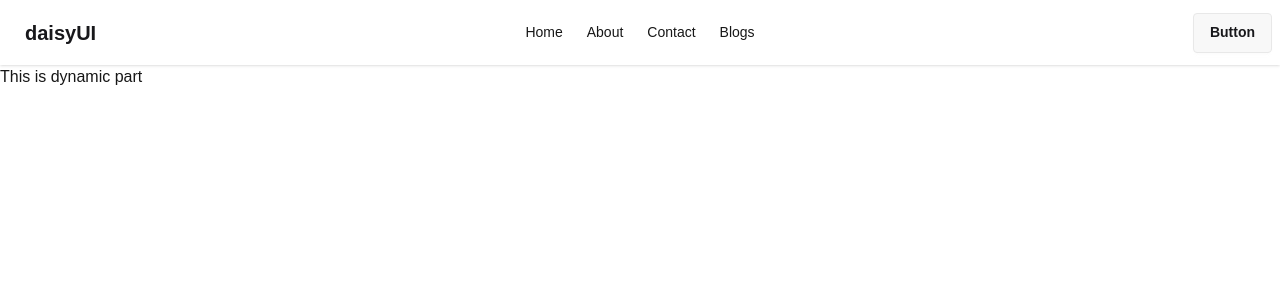
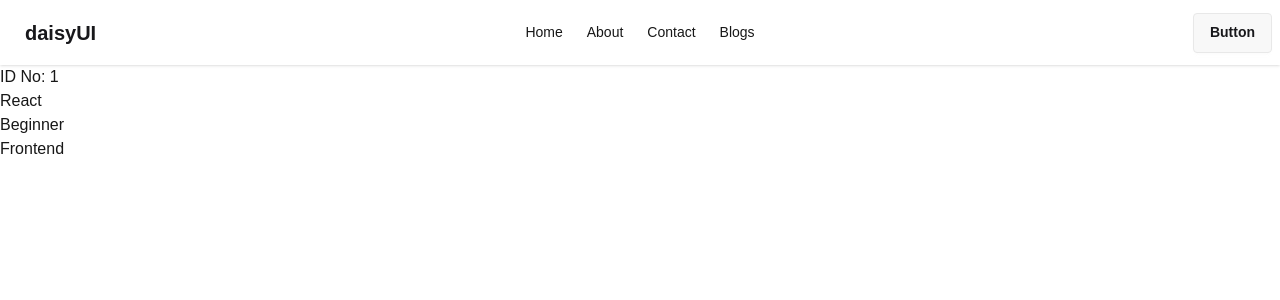
Before and after one commit to asm-saim/v1.my-app, a Next.js app: page /blogs/1 in a window 1280 px wide. Shown: the top 300 px of the page. Built offline with nearby package versions, Linux system fonts and the light colour scheme.

Commit message:
dynamic blog displayed

```diff
--- a/app/blogs/[slug]/page.tsx
+++ b/app/blogs/[slug]/page.tsx
@@ -1,7 +1,62 @@
-const page = () => {
+interface ParamsProps {
+  params: Promise<{
+    slug: string;
+  }>;
+}
+
+const data = [
+  {
+    id: 1,
+    name: "React",
+    category: "Frontend",
+    level: "Beginner",
+  },
+  {
+    id: 2,
+    name: "Node.js",
+    category: "Backend",
+    level: "Intermediate",
+  },
+  {
+    id: 3,
+    name: "MongoDB",
+    category: "Database",
+    level: "Intermediate",
+  },
+  {
+    id: 4,
+    name: "TypeScript",
+    category: "Language",
+    level: "Advanced",
+  },
+  {
+    id: 5,
+    name: "Tailwind CSS",
+    category: "Styling",
+    level: "Beginner",
+  },
+  {
+    id: 6,
+    name: "Docker",
+    category: "DevOps",
+    level: "Advanced",
+  },
+];
+const page = async ({ params }: ParamsProps) => {
+  const { slug } = await params;
+
+  const info = data.find((value) => value.id === parseInt(slug));
+
   return (
     <div>
-      <h1>This is dynamic part</h1>
+      <h1>ID No: {slug}</h1>
+      {info && (
+        <div>
+          <h1>{info.name}</h1>
+          <h1>{info.level}</h1>
+          <h1>{info.category}</h1>
+        </div>
+      )}
     </div>
   );
 };
--- a/app/components/Value.tsx
+++ b/app/components/Value.tsx
@@ -1,3 +1,5 @@
+import Link from "next/link";
+
 interface Data {
   id: number;
   name: string;
@@ -9,22 +11,19 @@ interface Props {
 }
 
 const Value = ({ value }: Props) => {
+  const { name, id } = value;
   return (
     <div>
       <div className="card bg-base-100 w-96 shadow-sm">
-        <figure>
-          <img src="https://img.daisyui.com/images/stock/photo-1606107557195-0e29a4b5b4aa.webp" alt="Shoes" />
-        </figure>
         <div className="card-body">
           <h2 className="card-title">
-            {value.name}
+            {name}
             <div className="badge badge-secondary">NEW</div>
           </h2>
           <p>A card component has a figure, a body part, and inside body there are title and actions parts</p>
-          <div className="card-actions justify-end">
-            <div className="badge badge-outline">Fashion</div>
-            <div className="badge badge-outline">Products</div>
-          </div>
+          <Link href={`/blogs/${id}`}>
+            <button className="btn">See Detail</button>
+          </Link>
         </div>
       </div>
     </div>
```
